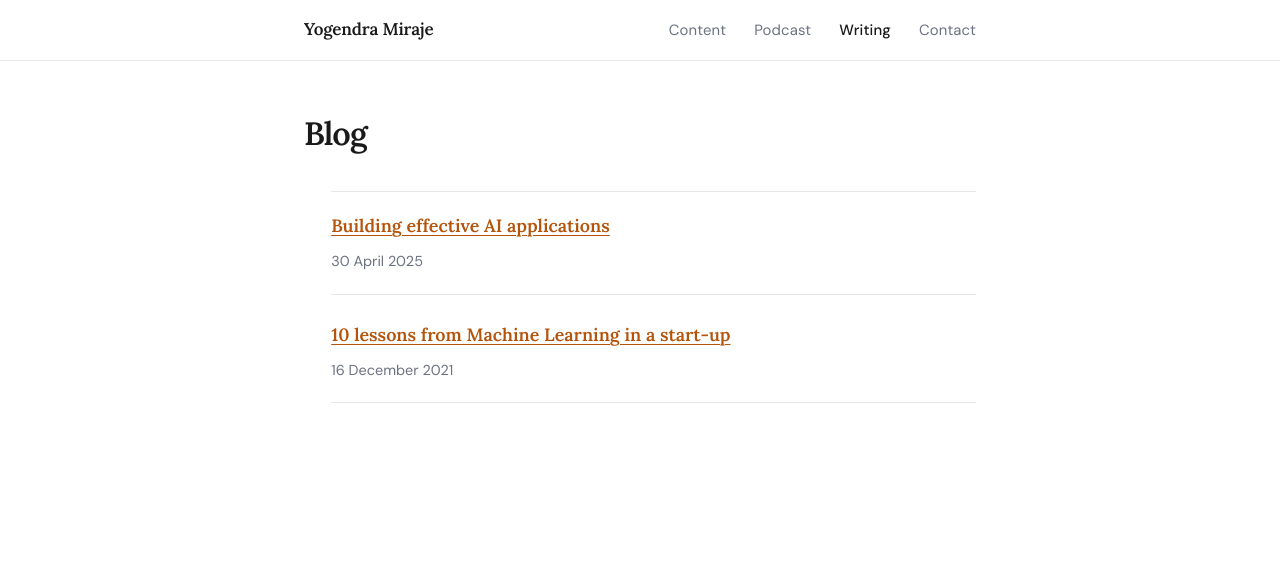
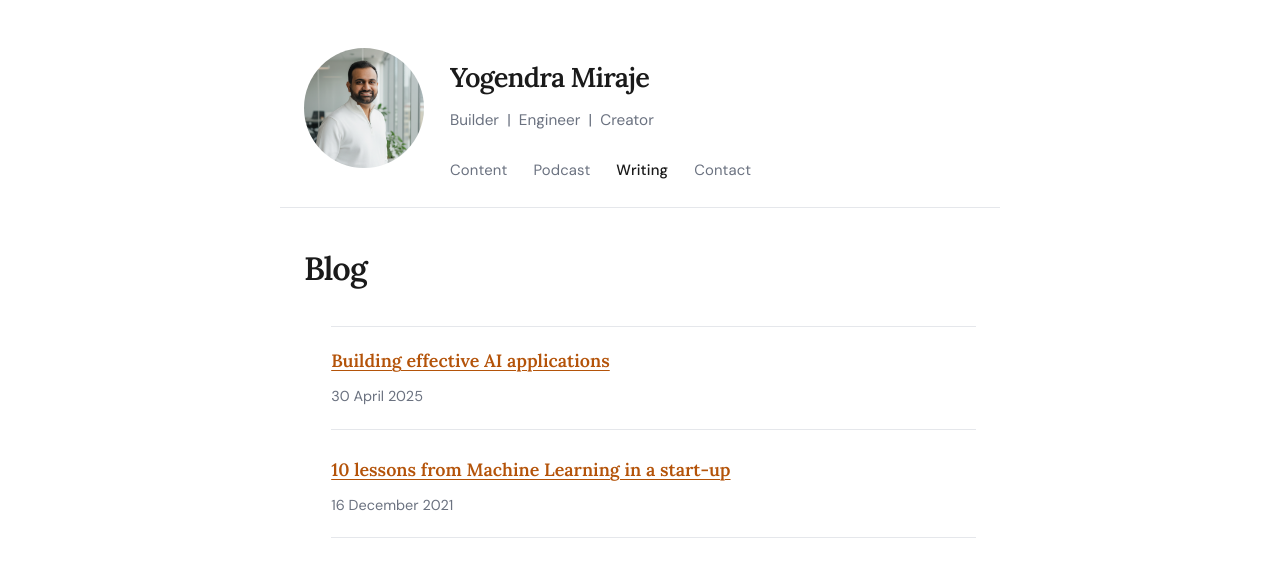
Before and after one commit to yogi-miraje/yogi-miraje.github.io, a Jekyll site: the page built from blog.md, in a window 1280 px wide. Shown: the top 577 px of the page. Built offline with Jekyll 4.4.1, drawn with Linux system fonts in a browser that asks for light colours.

Commit message:
Merge nav and profile into single masthead
Eliminate duplicate "Yogendra Miraje" (previously in both nav bar and
hero). Combine into one left-aligned masthead: large photo + name +
"Builder | Engineer | Creator" tagline + nav links, shown once across
all pages.

Co-Authored-By: Claude Opus 4.7 <noreply@anthropic.com>

```diff
--- a/_includes/header.html
+++ b/_includes/header.html
@@ -1,7 +1,10 @@
-<header class="site-header">
-  <div class="header-inner">
-    <a href="{{ '/' | relative_url }}" class="site-name">{{ site.title | escape }}</a>
-    <nav class="top-nav">
+<header class="site-masthead">
+  <div class="masthead-inner">
+    <img src="{{ '/assets/img/profile.png' | relative_url }}" alt="{{ site.title | escape }}" class="masthead-avatar">
+    <div class="masthead-text">
+      <a href="{{ '/' | relative_url }}" class="masthead-name">{{ site.title | escape }}</a>
+      <p class="masthead-tagline">Builder &nbsp;|&nbsp; Engineer &nbsp;|&nbsp; Creator</p>
+      <nav class="masthead-nav">
         <ul>
           {% assign current_url = page.url | downcase %}
           <li class="{% if current_url == '/' or current_url == '/index.html' %}active{% endif %}">
@@ -19,4 +22,5 @@
         </ul>
       </nav>
     </div>
+  </div>
 </header>
--- a/assets/css/style.css
+++ b/assets/css/style.css
@@ -31,47 +31,67 @@ body {
 }
 
 /* ─── Header ─────────────────────────────────────────────────── */
-.site-header {
-  position: sticky;
-  top: 0;
-  background: rgba(255, 255, 255, 0.96);
-  backdrop-filter: blur(10px);
-  -webkit-backdrop-filter: blur(10px);
-  border-bottom: 1px solid var(--color-border);
-  z-index: 100;
+.site-masthead {
+  background: var(--color-bg);
 }
 
-.header-inner {
+.masthead-inner {
   max-width: var(--max-width);
   margin: 0 auto;
-  padding: 0 24px;
-  height: var(--header-height);
+  padding: 48px 24px 22px;
   display: flex;
-  align-items: center;
-  justify-content: space-between;
+  align-items: flex-start;
+  gap: 26px;
+  border-bottom: 1px solid var(--color-border);
 }
 
-.site-name {
+.masthead-avatar {
+  width: 120px;
+  height: 120px;
+  border-radius: 50%;
+  object-fit: cover;
+  flex-shrink: 0;
+}
+
+.masthead-text {
+  display: flex;
+  flex-direction: column;
+  padding-top: 6px;
+}
+
+.masthead-name {
   font-family: var(--font-serif);
-  font-size: 1rem;
+  font-size: 1.6rem;
   font-weight: 600;
   color: var(--color-text);
+  letter-spacing: -0.03em;
   text-decoration: none;
-  letter-spacing: -0.01em;
+  transition: color 0.15s ease;
 }
 
-.site-name:hover {
+.masthead-name:hover {
   color: var(--color-accent);
 }
 
+.masthead-tagline {
+  font-family: var(--font-sans);
+  font-size: 0.9rem;
+  color: var(--color-muted);
+  margin-top: 5px;
+}
+
 /* ─── Navigation ─────────────────────────────────────────────── */
-.top-nav ul {
+.masthead-nav {
+  margin-top: 22px;
+}
+
+.masthead-nav ul {
   list-style: none;
   display: flex;
-  gap: 28px;
+  gap: 26px;
 }
 
-.top-nav a {
+.masthead-nav a {
   font-family: var(--font-sans);
   font-size: 0.875rem;
   font-weight: 400;
@@ -81,11 +101,11 @@ body {
   transition: color 0.15s ease;
 }
 
-.top-nav a:hover {
+.masthead-nav a:hover {
   color: var(--color-text);
 }
 
-.top-nav li.active a {
+.masthead-nav li.active a {
   color: var(--color-text);
   font-weight: 500;
 }
@@ -94,41 +114,9 @@ body {
 .main-content {
   max-width: var(--max-width);
   margin: 0 auto;
-  padding: 52px 24px 96px;
+  padding: 40px 24px 96px;
 }
 
-/* ─── Profile Hero (Home) ────────────────────────────────────── */
-.profile-hero {
-  display: flex;
-  align-items: center;
-  gap: 24px;
-  padding-bottom: 44px;
-  margin-bottom: 44px;
-  border-bottom: 1px solid var(--color-border);
-}
-
-.hero-photo {
-  width: 128px;
-  height: 128px;
-  border-radius: 50%;
-  object-fit: cover;
-  flex-shrink: 0;
-}
-
-.hero-name {
-  font-family: var(--font-serif);
-  font-size: 1.45rem;
-  font-weight: 600;
-  letter-spacing: -0.025em;
-  margin-bottom: 3px;
-  color: var(--color-text);
-}
-
-.hero-tagline {
-  font-family: var(--font-sans);
-  font-size: 0.875rem;
-  color: var(--color-muted);
-}
 
 /* ─── Post / Article ─────────────────────────────────────────── */
 .post-header {
@@ -343,33 +331,35 @@ body {
     font-size: 16px;
   }
 
-  .header-inner {
-    padding: 0 18px;
+  .masthead-inner {
+    padding: 32px 18px 20px;
+    gap: 18px;
+  }
+
+  .masthead-avatar {
+    width: 88px;
+    height: 88px;
+  }
+
+  .masthead-name {
+    font-size: 1.4rem;
+  }
+
+  .masthead-nav {
+    margin-top: 16px;
+  }
+
+  .masthead-nav ul {
+    gap: 16px;
+    flex-wrap: wrap;
+  }
+
+  .masthead-nav a {
+    font-size: 0.82rem;
   }
 
   .main-content {
-    padding: 36px 18px 72px;
-  }
-
-  .top-nav ul {
-    gap: 18px;
-  }
-
-  .top-nav a {
-    font-size: 0.82rem;
-  }
-
-  .profile-hero {
-    flex-direction: column;
-    align-items: flex-start;
-    gap: 14px;
-    padding-bottom: 32px;
-    margin-bottom: 32px;
-  }
-
-  .hero-photo {
-    width: 96px;
-    height: 96px;
+    padding: 32px 18px 72px;
   }
 
   .post-title {
```
Also changed, not shown: _layouts/home.html (+0 -8 lines). Lines whose indentation alone changed are shown as unchanged.
